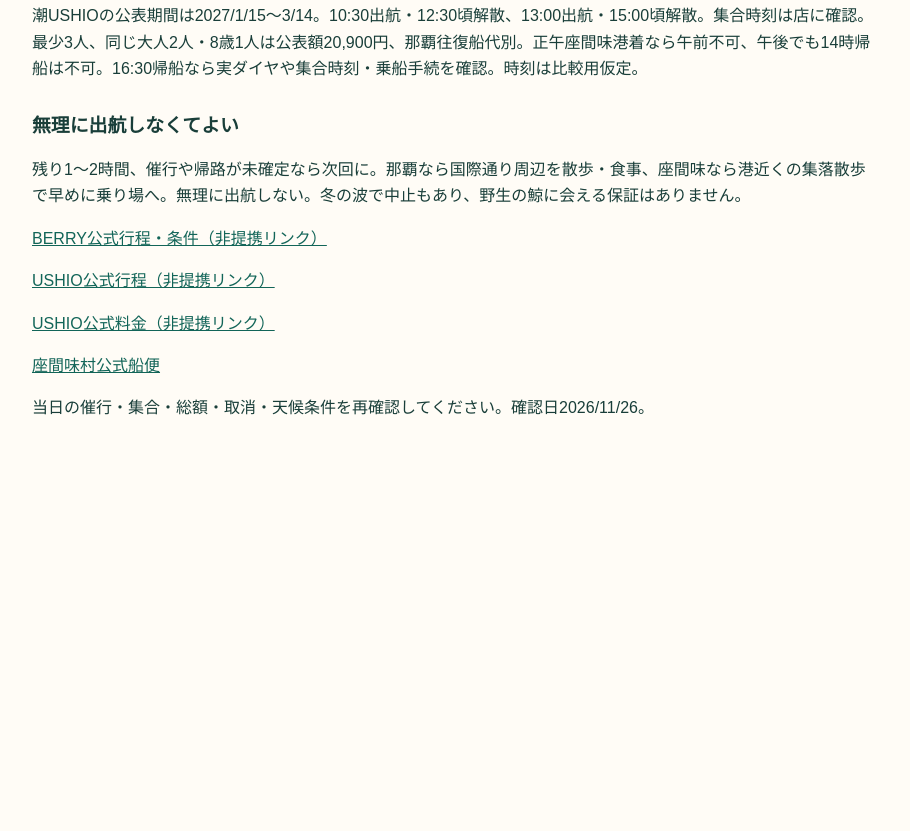
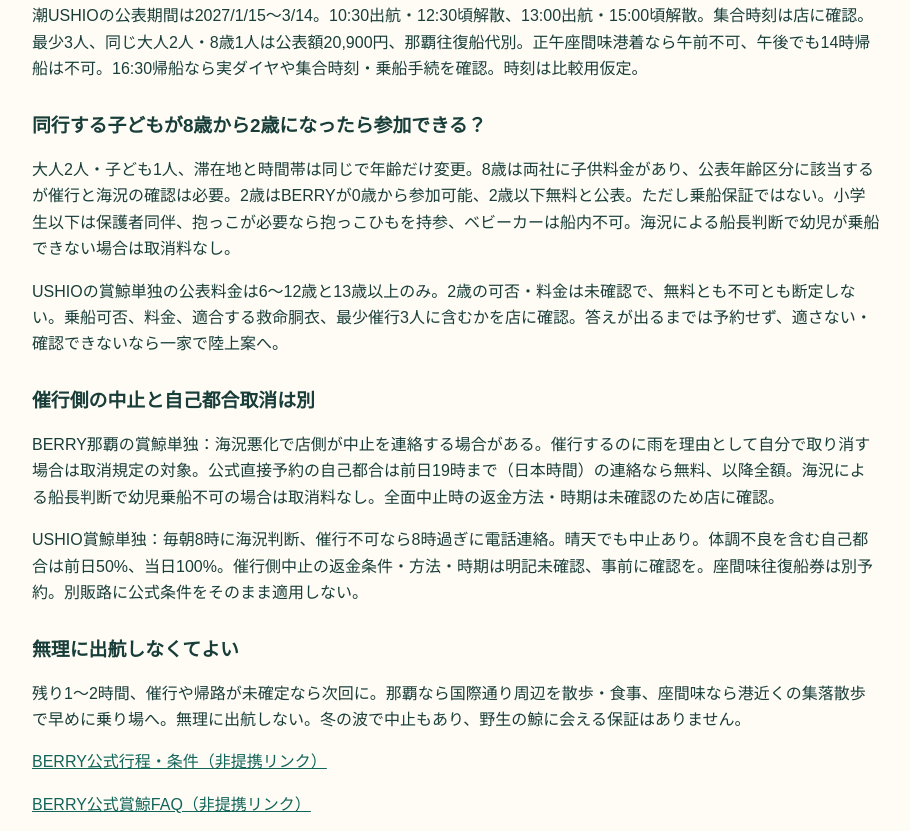
Before and after one commit to latent-bridge/okinawa-kaupue-guide-preview, a plain HTML site: page guides/naha-whale.ja.html in a window 1280 px wide. Shown: the part 767-1598 px from the top of the page, without its empty margins (184-1094 px from the left). Before the commit the page ends 1278 px from the top, so only its background shows below. Drawn offline with Linux system fonts and the light colour scheme.

Commit message:
v0.2.10 Guide #341: clarify whale watching child eligibility and cancellation options
編集元 86271e24e6e944e9d4018d4925a3230d560f4c48

```diff
--- a/guides/naha-whale.ja.html
+++ b/guides/naha-whale.ja.html
@@ -11,9 +11,16 @@
 <p>公式は最少催行6人（各家族6人という意味ではない）。13歳以上5,000～6,500円、6～12歳4,000～5,500円、大人2人と8歳1人の公式価格帯試算は14,000～18,500円。特定日や別販路の確定額ではない。指定場所送迎は2日前までに連絡。海況で乳幼児・高齢者は乗船できない場合があります。</p>
 <h2>座間味滞在：座間味港から出発</h2>
 <p>潮USHIOの公表期間は2027/1/15～3/14。10:30出航・12:30頃解散、13:00出航・15:00頃解散。集合時刻は店に確認。最少3人、同じ大人2人・8歳1人は公表額20,900円、那覇往復船代別。正午座間味港着なら午前不可、午後でも14時帰船は不可。16:30帰船なら実ダイヤや集合時刻・乗船手続を確認。時刻は比較用仮定。</p>
+<h2>同行する子どもが8歳から2歳になったら参加できる？</h2>
+<p>大人2人・子ども1人、滞在地と時間帯は同じで年齢だけ変更。8歳は両社に子供料金があり、公表年齢区分に該当するが催行と海況の確認は必要。2歳はBERRYが0歳から参加可能、2歳以下無料と公表。ただし乗船保証ではない。小学生以下は保護者同伴、抱っこが必要なら抱っこひもを持参、ベビーカーは船内不可。海況による船長判断で幼児が乗船できない場合は取消料なし。</p>
+<p>USHIOの賞鯨単独の公表料金は6～12歳と13歳以上のみ。2歳の可否・料金は未確認で、無料とも不可とも断定しない。乗船可否、料金、適合する救命胴衣、最少催行3人に含むかを店に確認。答えが出るまでは予約せず、適さない・確認できないなら一家で陸上案へ。</p>
+<h2>催行側の中止と自己都合取消は別</h2>
+<p>BERRY那覇の賞鯨単独：海況悪化で店側が中止を連絡する場合がある。催行するのに雨を理由として自分で取り消す場合は取消規定の対象。公式直接予約の自己都合は前日19時まで（日本時間）の連絡なら無料、以降全額。海況による船長判断で幼児乗船不可の場合は取消料なし。全面中止時の返金方法・時期は未確認のため店に確認。</p>
+<p>USHIO賞鯨単独：毎朝8時に海況判断、催行不可なら8時過ぎに電話連絡。晴天でも中止あり。体調不良を含む自己都合は前日50%、当日100%。催行側中止の返金条件・方法・時期は明記未確認、事前に確認を。座間味往復船券は別予約。別販路に公式条件をそのまま適用しない。</p>
 <h2>無理に出航しなくてよい</h2>
 <p>残り1～2時間、催行や帰路が未確定なら次回に。那覇なら国際通り周辺を散歩・食事、座間味なら港近くの集落散歩で早めに乗り場へ。無理に出航しない。冬の波で中止もあり、野生の鯨に会える保証はありません。</p>
 <p><a href="https://www.berry7.com/naha/whale-watching">BERRY公式行程・条件（非提携リンク）</a></p>
+<p><a href="https://www.berry7.com/naha/faq-whale">BERRY公式賞鯨FAQ（非提携リンク）</a></p>
 <p><a href="https://divingteam-ushio.jp/service/">USHIO公式行程（非提携リンク）</a></p>
 <p><a href="https://divingteam-ushio.jp/fee/">USHIO公式料金（非提携リンク）</a></p>
 <p><a href="https://www.vill.zamami.okinawa.jp/ship/">座間味村公式船便</a></p>
```
Also changed, not shown: guides/naha-whale.html (+7 -0 lines), index.html (+1 -1 lines).
